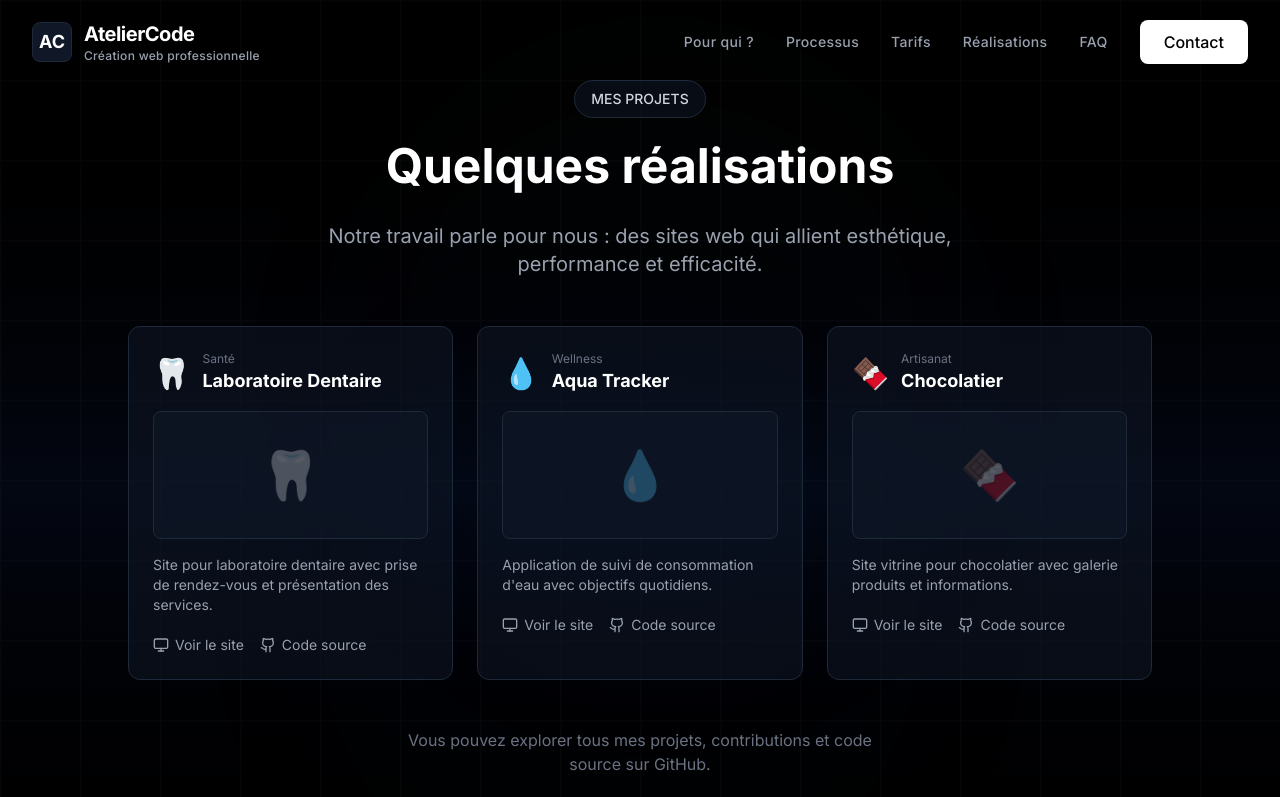
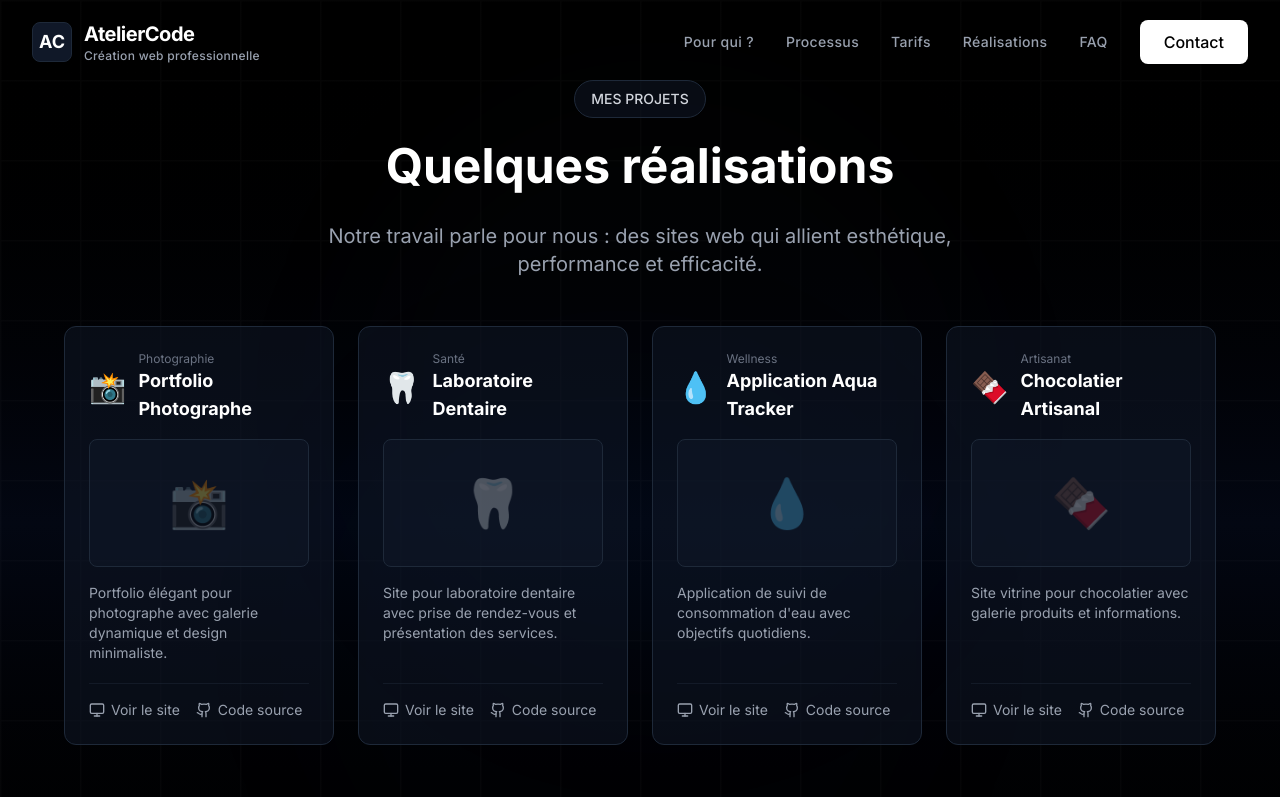
Before and after one commit to vladbevz/ateliercode, a Next.js app: page /realisations in a window 1280 px wide. Shown: the top 797 px of the page. Built offline with nearby package versions, Linux system fonts and the light colour scheme.

Commit message:
realisation.tsx update

```diff
--- a/app/components/Realisations.tsx
+++ b/app/components/Realisations.tsx
@@ -11,8 +11,17 @@ export default function Realisations() {
   const containerRef = useRef(null);
   const isInView = useInView(containerRef, { once: true, amount: 0.2 });
 
-  // Просто 3 проекти
+  // Просто 4 проекти
   const projects = [
+    {
+      title: "Portfolio Photographe",
+      category: "Photographie",
+      description: "Portfolio élégant pour photographe avec galerie dynamique et design minimaliste.",
+      liveUrl: "https://photographer-portfolio-pied-ten.vercel.app/",
+      githubUrl: "https://github.com/vladbevz/photographer_portfolio",
+      preview: "photographer",
+      accent: "📸"
+    },
     {
       title: "Laboratoire Dentaire",
       category: "Santé",
@@ -23,7 +32,7 @@ export default function Realisations() {
       accent: "🦷"
     },
     {
-      title: "Aqua Tracker",
+      title: "Application Aqua Tracker ",
       category: "Wellness",
       description: "Application de suivi de consommation d'eau avec objectifs quotidiens.",
       liveUrl: "https://aqua-tracker-fe-rose.vercel.app/",
@@ -32,7 +41,7 @@ export default function Realisations() {
       accent: "💧"
     },
     {
-      title: "Chocolatier",
+      title: "Chocolatier Artisanal",
       category: "Artisanat",
       description: "Site vitrine pour chocolatier avec galerie produits et informations.",
       liveUrl: "https://vladbevz.github.io/Simply-chocolate/",
@@ -113,21 +122,21 @@ export default function Realisations() {
           </motion.p>
         </motion.div>
 
-        {/* Прості картки проектів */}
+        {/* Прості картки проектів - змінюємо на 4 колонки на великих екранах */}
         <motion.div
           variants={containerVariants}
           initial="hidden"
           animate={isInView ? "visible" : "hidden"}
-          className="grid grid-cols-1 md:grid-cols-3 gap-6 max-w-5xl mx-auto"
+          className="grid grid-cols-1 md:grid-cols-2 lg:grid-cols-4 gap-6 max-w-6xl mx-auto"
         >
           {projects.map((project, index) => (
             <motion.div
               key={index}
               variants={itemVariants}
-              className="relative group"
+              className="relative group flex flex-col" // Додаємо flex flex-col
             >
               {/* Картка */}
-              <div className="relative h-full bg-gray-900/50 rounded-xl border border-gray-800 p-6 hover:border-gray-700 transition-colors">
+              <div className="relative h-full bg-gray-900/50 rounded-xl border border-gray-800 p-6 hover:border-gray-700 transition-colors flex flex-col">
 
                 {/* Емодзі та заголовок */}
                 <div className="flex items-center gap-3 mb-4">
@@ -139,19 +148,19 @@ export default function Realisations() {
                 </div>
 
                 {/* Просте превью */}
-                <div className="mb-4 p-3 rounded-lg bg-gray-900/50 border border-gray-800 h-32 flex items-center justify-center">
+                <div className="mb-4 p-3 rounded-lg bg-gray-900/50 border border-gray-800 h-32 flex items-center justify-center flex-shrink-0">
                   <div className="text-5xl opacity-30">
                     {project.accent}
                   </div>
                 </div>
 
                 {/* Опис */}
-                <p className="text-gray-400 text-sm mb-5">
+                <p className="text-gray-400 text-sm mb-5 flex-grow">
                   {project.description}
                 </p>
 
-                {/* Посилання */}
-                <div className="flex items-center gap-4">
+                {/* Посилання - завжди внизу */}
+                <div className="flex items-center gap-4 mt-auto pt-4 border-t border-gray-800/50">
                   <a
                     href={project.liveUrl}
                     target="_blank"
```
